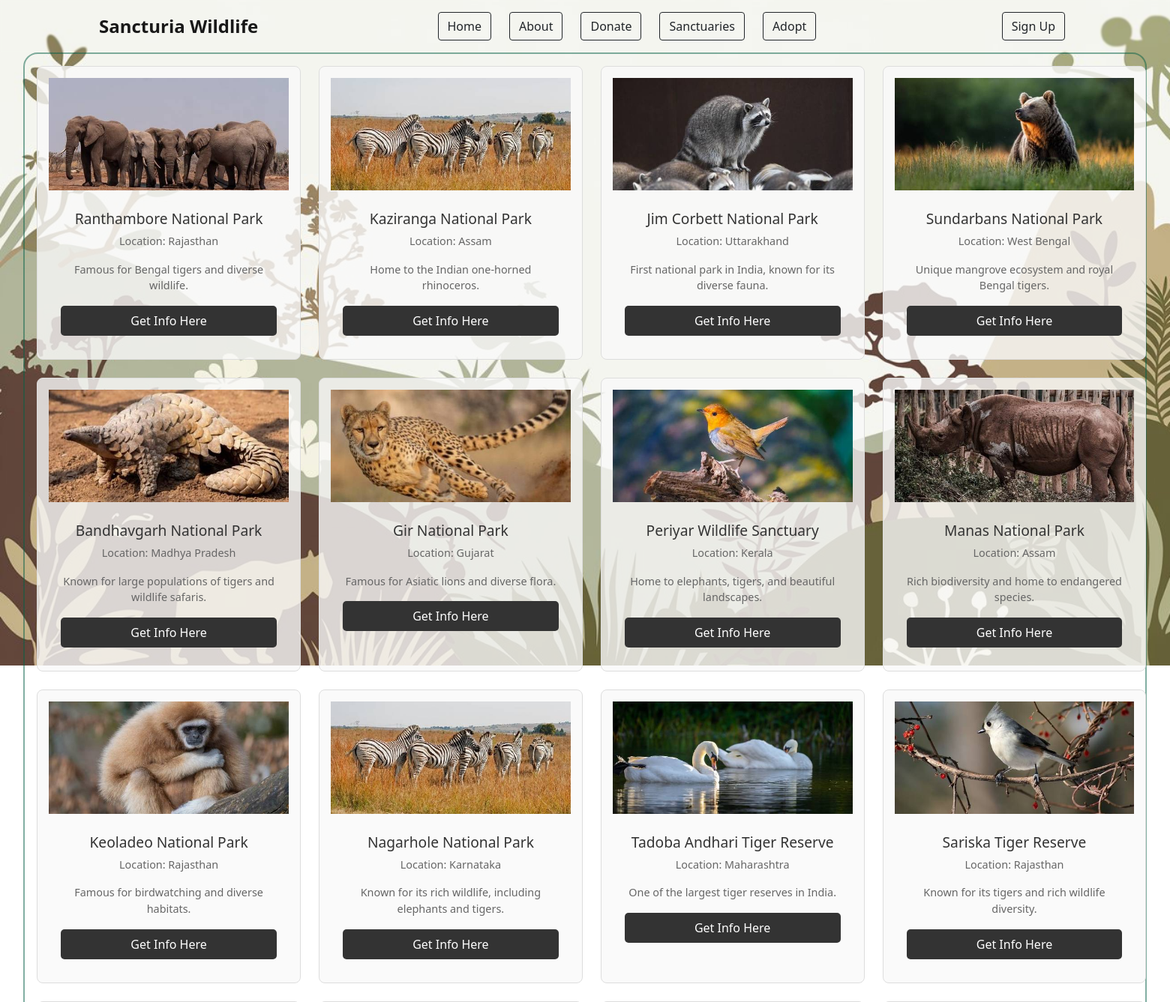
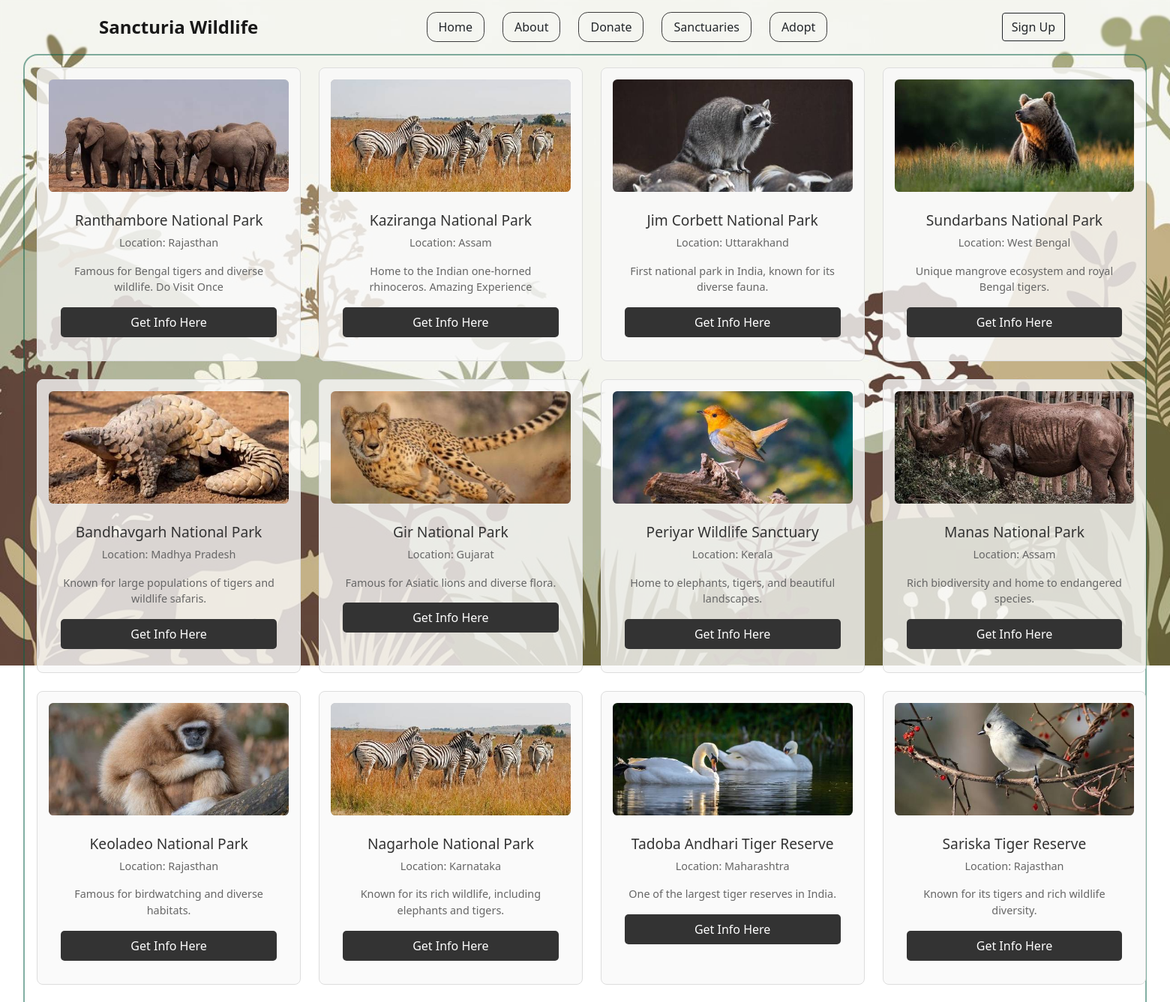
Before and after one commit to srivas-saksham/SancturiaWildlife, a PHP site: page /HTML/sancturies.html in a window 1560 px wide. Shown: the top 1337 px of the page at 75% size. Run offline with PHP 8.4, Linux system fonts and the light colour scheme; some web fonts are replaced.

Commit message:
Sancturies Tweaks

```diff
--- a/CSS/sancturiesStyle.css
+++ b/CSS/sancturiesStyle.css
@@ -8,6 +8,12 @@
     position: fixed;
     z-index: -1;
     height: 111dvh;
+}
+#navBarList a {
+    padding: 7px 15px;
+    border: 1px solid rgb(59, 59, 59);
+    border-radius: .8rem;
+    font-weight: 500;
 }
 .sanctuary-grid {
     margin: auto 2vw;
@@ -54,12 +60,14 @@
     background-color: #ccc;
     height: 150px;
     background-size: contain;
+    border-radius: .4rem;
 }
 
 .sanctuary-image {
     background-color: #ccc;
     height: 150px;
     background-size: cover;
+    border-radius: .4rem;
 }
 
 .sanctuary-content {
--- a/JS/sancturies.js
+++ b/JS/sancturies.js
@@ -13,8 +13,8 @@ class Sanctuary {
 }
 
 const sanctuaries = [
-    new Sanctuary(1, 'Ranthambore National Park', 'Rajasthan', 'Famous for Bengal tigers and diverse wildlife.', '/Assets_TBU/Animal Images/img1.jpg'),
-    new Sanctuary(2, 'Kaziranga National Park', 'Assam', 'Home to the Indian one-horned rhinoceros.', '/Assets_TBU/Animal Images/img2.jpg'),
+    new Sanctuary(1, 'Ranthambore National Park', 'Rajasthan', 'Famous for Bengal tigers and diverse wildlife. Do Visit Once', '/Assets_TBU/Animal Images/img1.jpg'),
+    new Sanctuary(2, 'Kaziranga National Park', 'Assam', 'Home to the Indian one-horned rhinoceros. Amazing Experience', '/Assets_TBU/Animal Images/img2.jpg'),
     new Sanctuary(3, 'Jim Corbett National Park', 'Uttarakhand', 'First national park in India, known for its diverse fauna.', '/Assets_TBU/Animal Images/img3.jpg'),
     new Sanctuary(4, 'Sundarbans National Park', 'West Bengal', 'Unique mangrove ecosystem and royal Bengal tigers.', '/Assets_TBU/Animal Images/img4.jpg'),
     new Sanctuary(5, 'Bandhavgarh National Park', 'Madhya Pradesh', 'Known for large populations of tigers and wildlife safaris.', '/Assets_TBU/Animal Images/img5.jpg'),
@@ -80,6 +80,7 @@ console.log(findSanctuaryByName('Kaziranga National Park').getInfo());
 const container = document.getElementById('sanctuaries-container');
 
 // Loop through the sanctuaries and generate HTML
+function regenSancturies() {
     sanctuaries.forEach(sanctuary => {
         const sanctuaryCard = `
             <div class="sanctuary-card">
@@ -96,3 +97,5 @@ sanctuaries.forEach(sanctuary => {
         `;
         container.innerHTML += sanctuaryCard;
     });
+}
+regenSancturies()
```
Lines whose indentation alone changed are shown as unchanged.
